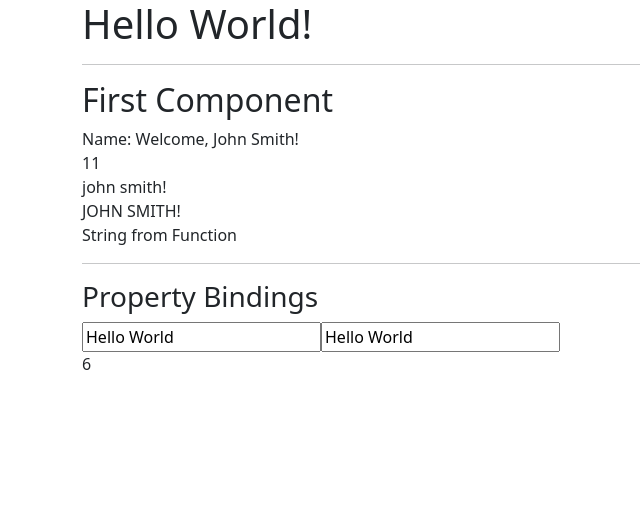
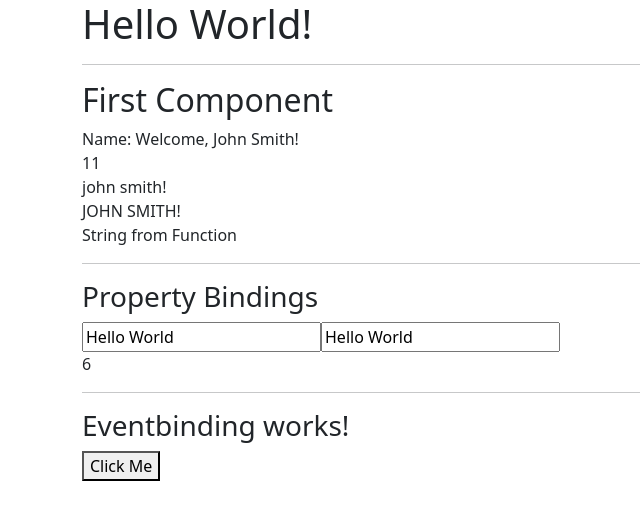
Before and after one commit to Twinklehingu/angularDemo, an Angular app: page / in a window 1280 px wide. Shown: the top 520 px of the page, without its empty margins (0-640 px from the left). Built offline with nearby package versions, Linux system fonts and the light colour scheme.

Commit message:
added eventbinig file

```diff
--- a/src/app/app.component.html
+++ b/src/app/app.component.html
@@ -2,4 +2,6 @@
   <h1>Hello World!</h1>
   <hr>
   <app-first></app-first>
+  <hr>
+  <app-eventbinding></app-eventbinding>
 </div>
--- a/src/app/app.module.ts
+++ b/src/app/app.module.ts
@@ -4,11 +4,13 @@ import { NgModule } from '@angular/core';
 import { AppRoutingModule } from './app-routing.module';
 import { AppComponent } from './app.component';
 import { FirstComponent } from './first/first.component';
+import { EventbindingComponent } from './eventbinding/eventbinding.component';
 
 @NgModule({
   declarations: [
     AppComponent,
-    FirstComponent
+    FirstComponent,
+    EventbindingComponent
   ],
   imports: [
     BrowserModule,
--- /dev/null
+++ b/src/app/eventbinding/eventbinding.component.ts
@@ -0,0 +1,30 @@
+import { Component, OnInit } from '@angular/core';
+
+@Component({
+  selector: 'app-eventbinding',
+  template: `
+
+    <h3>Eventbinding works!</h3>
+    <button (click)="onClick()">Click Me</button>
+    {{message}}
+
+
+  `,
+  styles: [
+  ]
+})
+export class EventbindingComponent implements OnInit {
+
+  public message = ""
+  constructor() { }
+
+  ngOnInit(): void {
+  }
+
+  onClick(){
+    console.log("Button clicked")
+    this.message = "The button is clicked!"
+  }
+
+
+}
```
